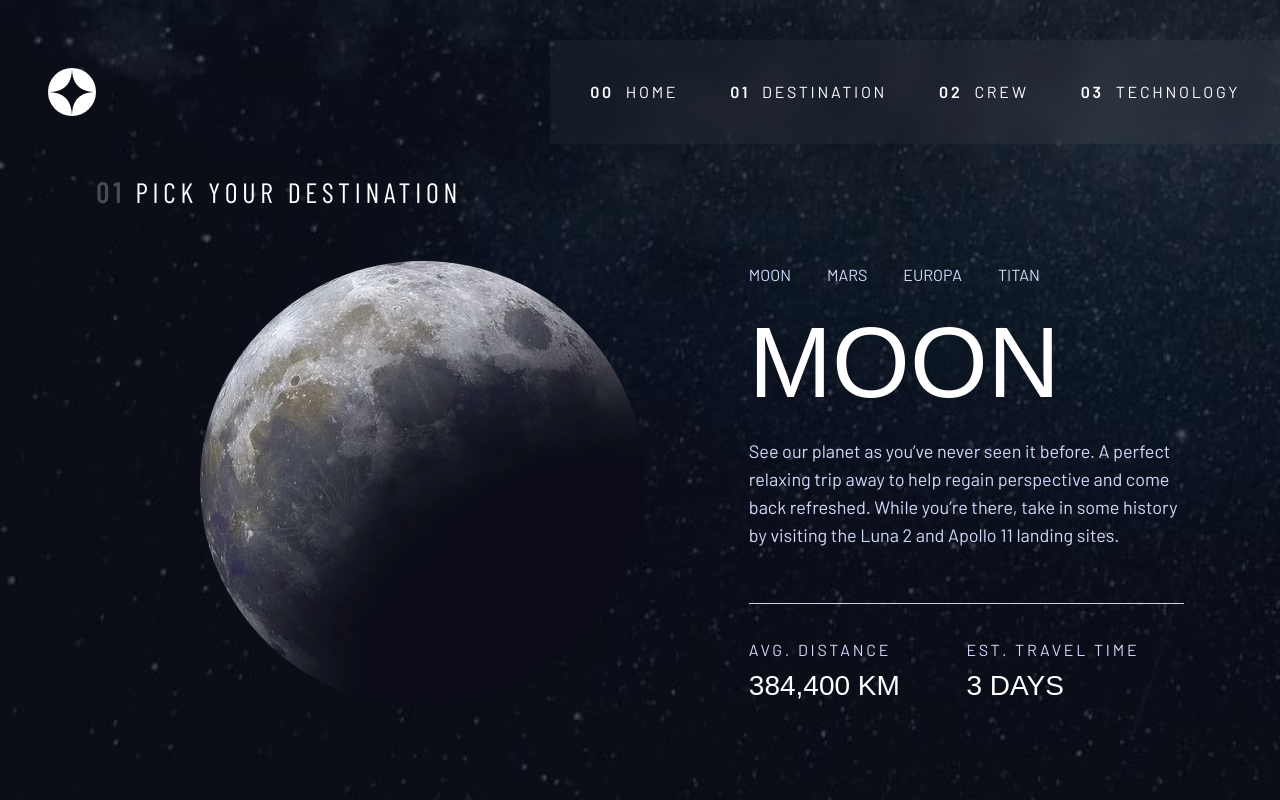
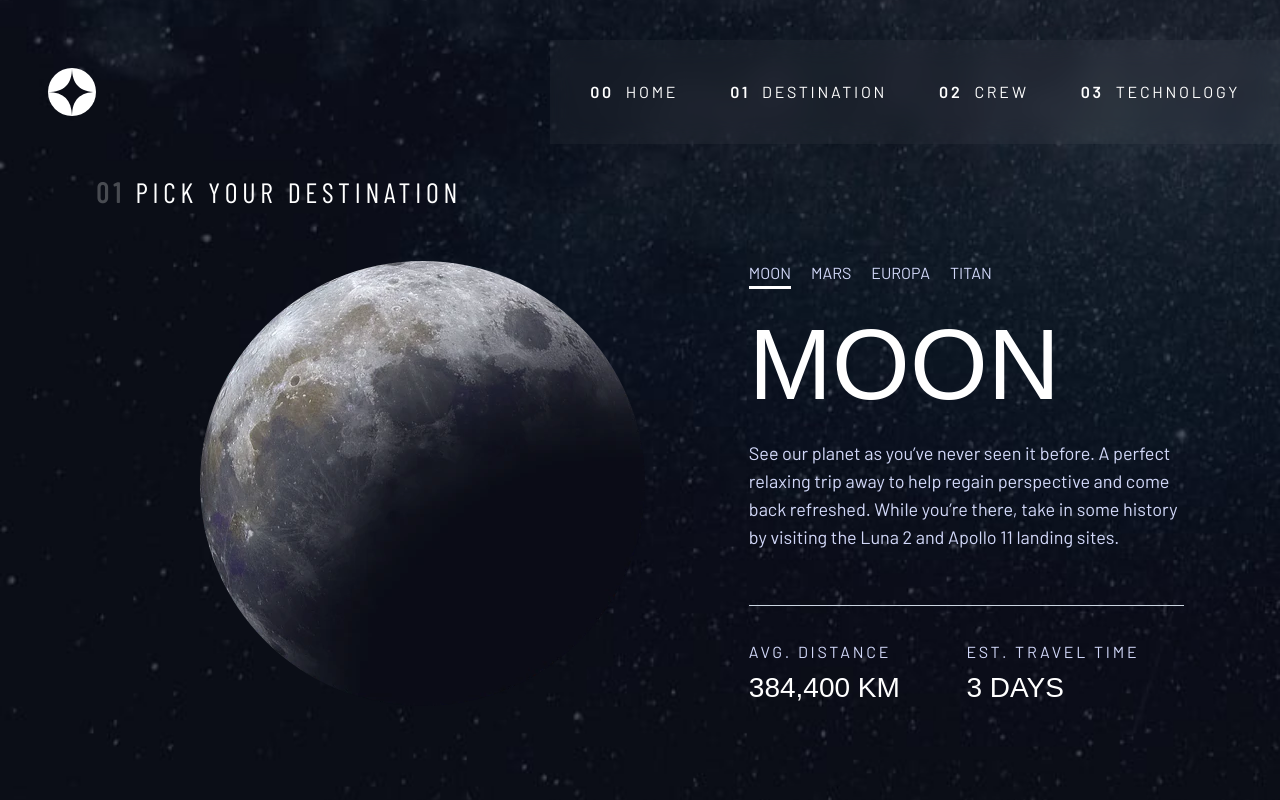
Before and after one commit to mackieva/space-tour, a Next.js app: page /destination in a window 1280 px wide. Built offline with nearby package versions, Linux system fonts and the light colour scheme; a web font is replaced by a local one.

Commit message:
motion and styling work

```diff
--- a/src/app/destination/page.tsx
+++ b/src/app/destination/page.tsx
@@ -10,6 +10,7 @@ import { useState } from 'react';
 export default function DestinationPage() {
 	const content = data.destinations;
 	const [tab, setTab] = useState(0);
+	const [hoveredLink, setHoveredLink] = useState('Moon');
 	return (
 		<main className='h-screen w-full absolute top-0 left-0'>
 			<Image
@@ -80,16 +81,24 @@ export default function DestinationPage() {
 					)}
 				</div>
 				<div className='flex flex-col justify-center items-start'>
-					<div className='flex gap-1'>
+					<div className='flex gap-5'>
 						{content.map((c, i) => (
 							<button
 								key={i}
 								onClick={() => setTab(i)}
-								className={`text-lavender uppercase pr-8 ${
+								onMouseEnter={() => setHoveredLink(c.name)}
+								className={`text-lavender uppercase pb-1 relative ${
 									tab === i && 'selected'
 								}`}
 							>
 								{c.name}
+								{hoveredLink === c.name && (
+									<motion.div
+										layout={true}
+										layoutId='tab-hovered-backdrop'
+										className='animatedBorder'
+									/>
+								)}
 							</button>
 						))}
 					</div>
--- a/src/app/globals.css
+++ b/src/app/globals.css
@@ -43,3 +43,12 @@ h5 {
 .logoBorder {
 	@apply bg-slate-400 w-0 h-[1px] mr-[-100px] relative z-[50];
 }
+
+.animatedBorder {
+	position: absolute;
+	bottom: 0;
+	left: 0;
+	height: 3px;
+	width: 100%;
+	background: #fff;
+}
--- a/src/app/technology/page.tsx
+++ b/src/app/technology/page.tsx
@@ -74,9 +74,9 @@ export default function TechnologyPage() {
 								<motion.div
 									key={i}
 									layout={true}
-									initial={{ y: 10, opacity: 0 }}
-									animate={{ y: 0, opacity: 1 }}
-									exit={{ y: -10, opacity: 0 }}
+									initial={{ x: 10, opacity: 0 }}
+									animate={{ x: 0, opacity: 1 }}
+									exit={{ x: -10, opacity: 0 }}
 									transition={{
 										ease: 'easeOut',
 										duration: 0.6,
@@ -89,15 +89,15 @@ export default function TechnologyPage() {
 							)
 					)}
 				</div>
-				<div className='flex justify-end items-center'>
+				<div className='flex justify-end items-center overflow-hidden'>
 					{content.map(
 						(c, i) =>
 							tab === i && (
 								<motion.div
 									key={i}
-									initial={{ y: 10, opacity: 0 }}
-									animate={{ y: 0, opacity: 1 }}
-									exit={{ y: -10, opacity: 0 }}
+									initial={{ x: 20, opacity: 0 }}
+									animate={{ x: 0, opacity: 1 }}
+									exit={{ x: -20, opacity: 0 }}
 									transition={{
 										ease: 'easeOut',
 										duration: 0.6,
```
